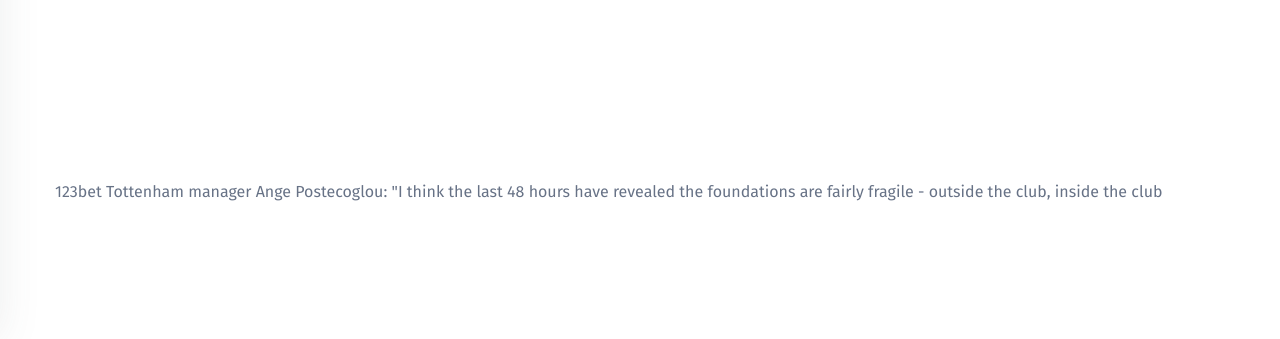
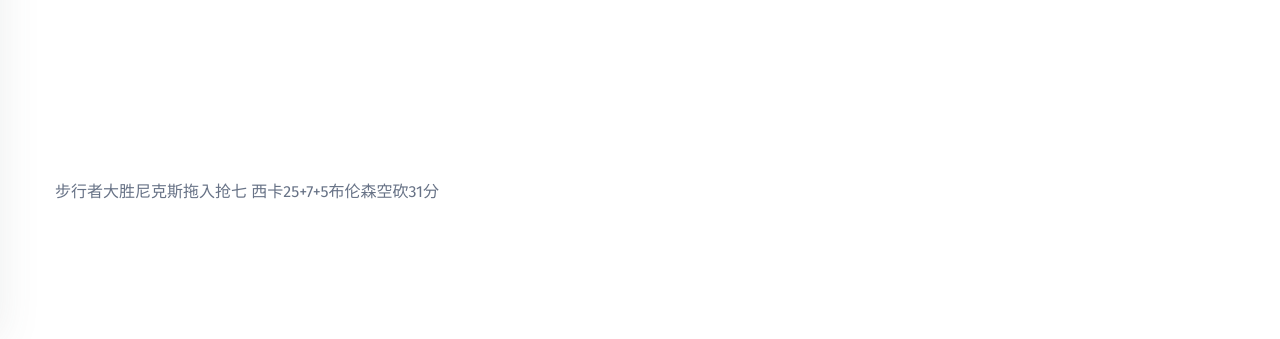
Before and after one commit to dexintiyu/dexintiyu.github.io, a plain HTML site: page news.html in a window 1280 px wide. Shown: the part 461-800 px from the top of the page. Drawn offline with Linux system fonts and the light colour scheme.

Commit message:
Update news.html
update

```diff
--- a/news.html
+++ b/news.html
@@ -178,8 +178,8 @@
             <div class="sec-heading">
         			<a class="" href="/pages/news001.html">
         			   <p class="sec__desc">
-        			   	123bet Tottenham manager Ange Postecoglou: "I think the last 48 hours have revealed the foundations are fairly fragile - outside the club, inside the club
-        			   </p>
+        			   	步行者大胜尼克斯拖入抢七 西卡25+7+5布伦森空砍31分
+				   </p>
         			</a>
             </div><!-- end container -->
         </section><!-- end app-area -->
```
